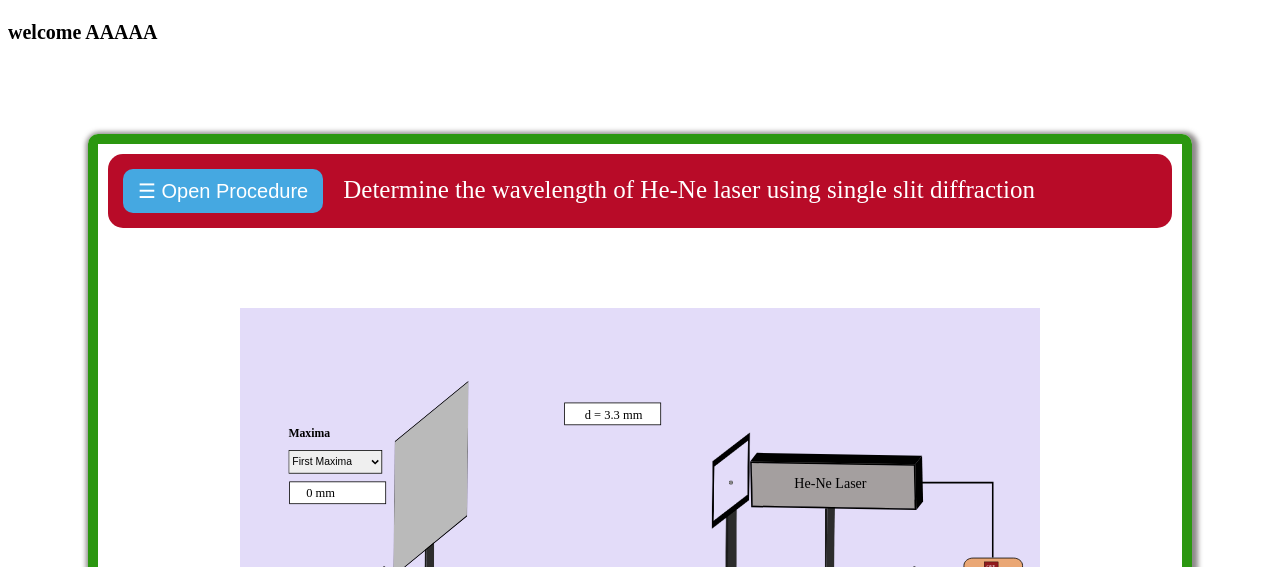
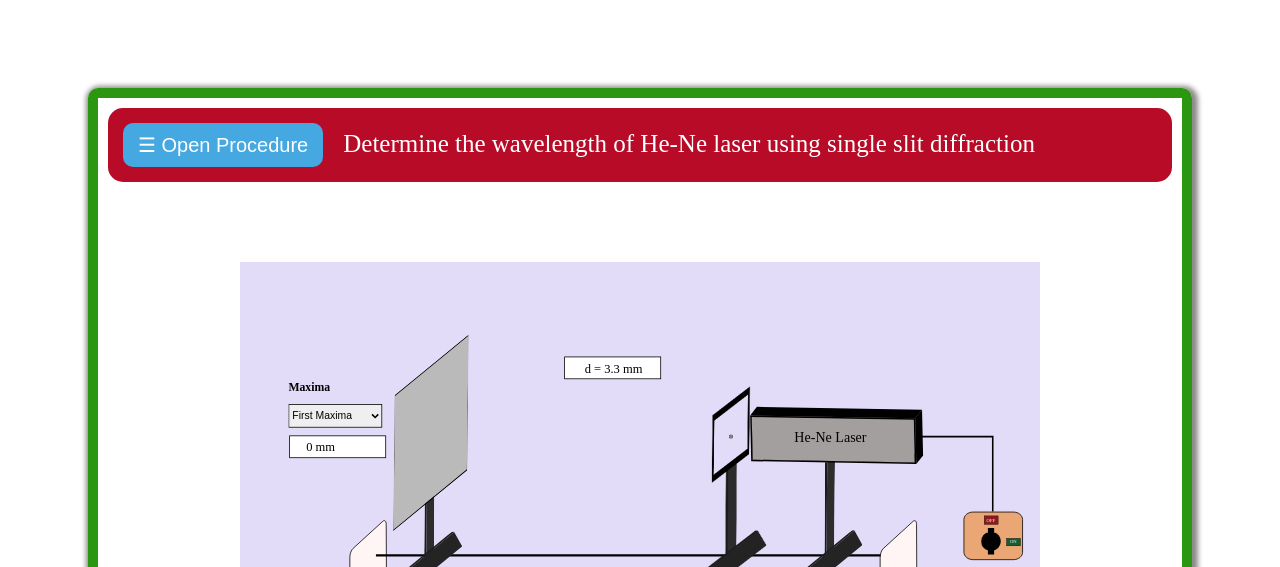
Before and after one commit to virtual-labs/exp-single-slit-diffraction-iitk, a plain HTML site: page experiment/simulation/index.html in a window 1280 px wide. Shown: the top 567 px of the page. Drawn offline with Linux system fonts and the light colour scheme.

Commit message:
Update index.html

```diff
--- a/experiment/simulation/index.html
+++ b/experiment/simulation/index.html
@@ -9,7 +9,6 @@
     />
   </head>
   <body>
-	  <h1>welcome AAAAA</h1>
     <!-- Your code goes here-->
     <div class="mainSvg">
       <div class="exp">
```
